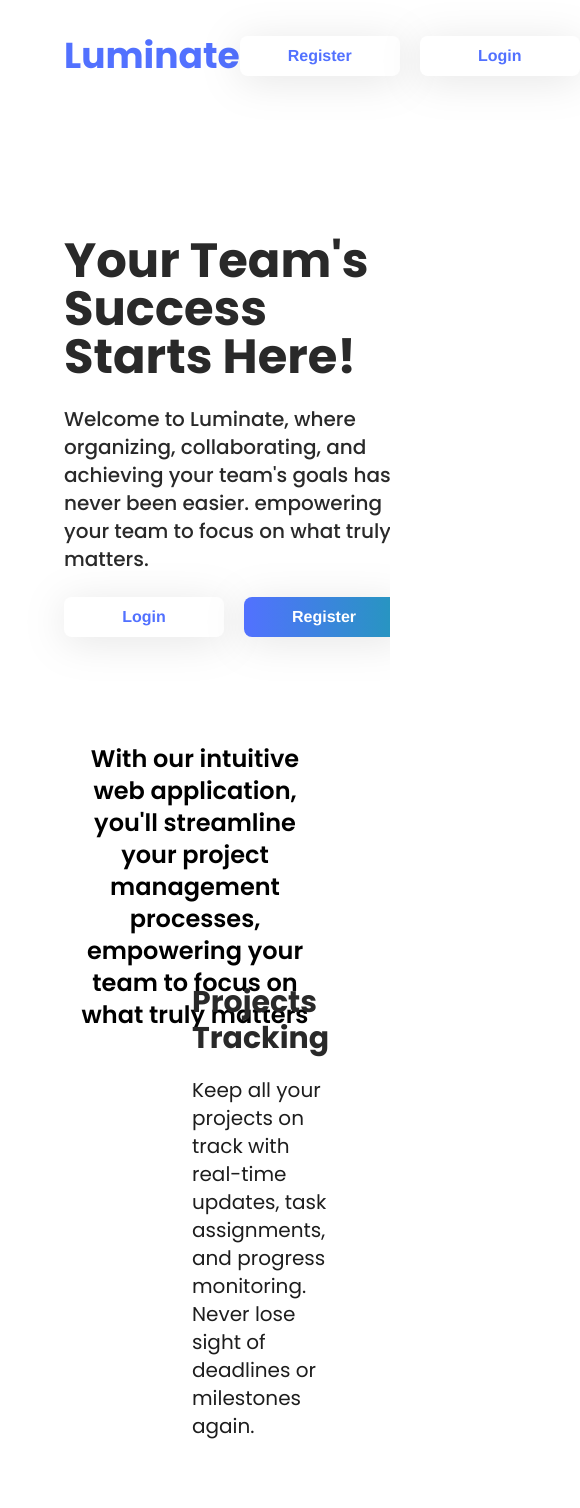
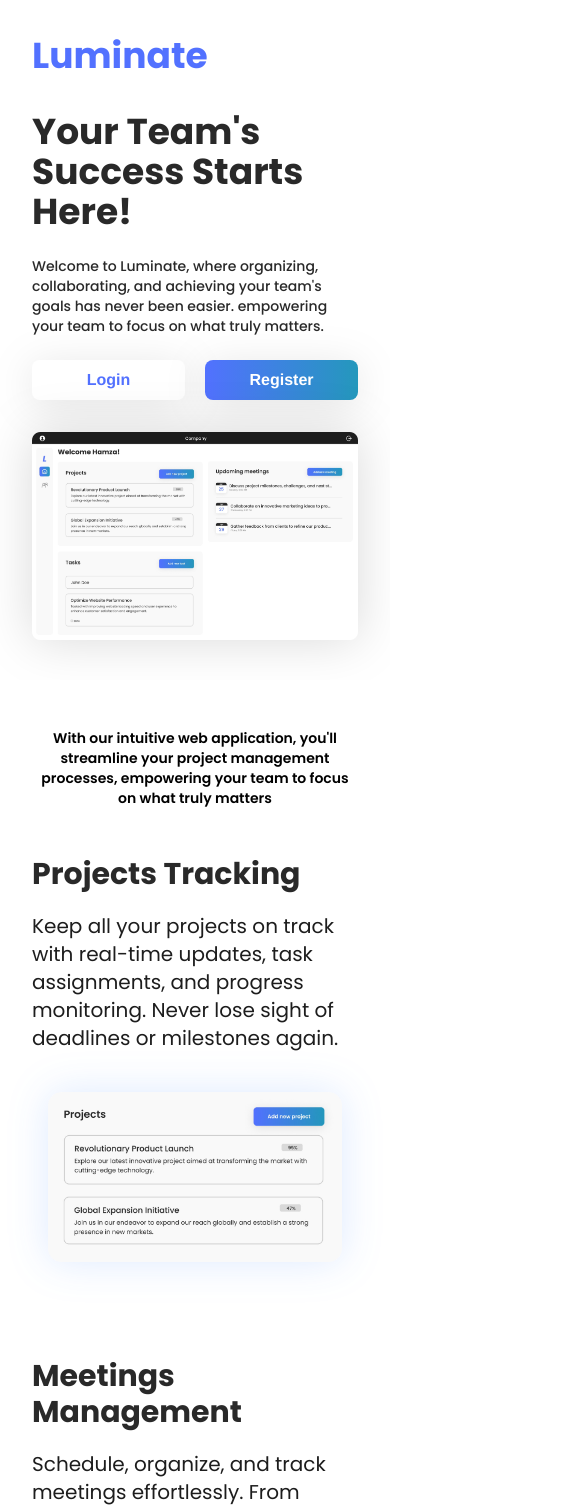
Before and after one commit to HamzaEsadik/Luminate_Frontend, a Vue app: page / in a window 390 px wide. Shown: the top 1508 px of the page, 580 px wide, since content can reach past the window. Built offline with nearby package versions, Linux system fonts and the light colour scheme.

Commit message:
edit package.json

```diff
--- a/package.json
+++ b/package.json
@@ -4,7 +4,8 @@
   "private": true,
   "scripts": {
     "serve": "vue-cli-service serve",
-    "build": "vue-cli-service build"
+    "build": "vue-cli-service build",
+    "start": "serve -s dist"
   },
   "dependencies": {
     "autoprefixer": "^10",
--- a/src/components/AddMember.vue
+++ b/src/components/AddMember.vue
@@ -32,7 +32,7 @@
       const headers = {
         'Authorization': 'Bearer ' + localStorage.getItem("token"),
       };
-      axios.post('http://127.0.0.1:8000/api/invitations',this.member, {
+      axios.post(`${process.env.VUE_APP_API_BASE_URL}/invitations`,this.member, {
         headers: headers,
       })
         .then(response => {
--- a/src/components/CreateMeeting.vue
+++ b/src/components/CreateMeeting.vue
@@ -32,7 +32,7 @@
       const headers = {
         'Authorization': 'Bearer ' + localStorage.getItem("token"),
       };
-      axios.post('http://127.0.0.1:8000/api/meetings',this.meeting, {
+      axios.post(`${process.env.VUE_APP_API_BASE_URL}/meetings`,this.meeting, {
         headers: headers,
       })
         .then(response => {
--- a/src/components/CreateProject.vue
+++ b/src/components/CreateProject.vue
@@ -33,7 +33,7 @@
       const headers = {
         'Authorization': 'Bearer ' + localStorage.getItem("token"),
       };
-      axios.post('http://127.0.0.1:8000/api/projects',this.project, {
+      axios.post(`${process.env.VUE_APP_API_BASE_URL}/projects`,this.project, {
         headers: headers,
       })
         .then(response => {
--- a/src/components/CreateTask.vue
+++ b/src/components/CreateTask.vue
@@ -43,7 +43,7 @@
       const headers = {
         'Authorization': 'Bearer ' + localStorage.getItem("token"),
       };
-      axios.post('http://127.0.0.1:8000/api/tasks',this.task, {
+      axios.post(`${process.env.VUE_APP_API_BASE_URL}/tasks`,this.task, {
         headers: headers,
       })
         .then(response => {
--- a/src/components/HomePage.vue
+++ b/src/components/HomePage.vue
@@ -185,7 +185,7 @@
       const headers = {
         'Authorization': 'Bearer ' + localStorage.getItem("token"),
       };
-      axios.put('http://127.0.0.1:8000/api/accept',{}, {
+      axios.put(`${process.env.VUE_APP_API_BASE_URL}/accept`,{}, {
         headers: headers
       })
         .then(response => {
--- a/src/components/TeamPage.vue
+++ b/src/components/TeamPage.vue
@@ -33,7 +33,7 @@
       const headers = {
         'Authorization': 'Bearer ' + localStorage.getItem("token"),
       };
-      axios.put('http://127.0.0.1:8000/api/firing?user_id=' + id,{}, {
+      axios.put(`${process.env.VUE_APP_API_BASE_URL}/firing?user_id=` + id,{}, {
         headers: headers,
       })
         .then(response => {
--- a/src/views/LandingPage.vue
+++ b/src/views/LandingPage.vue
@@ -1,38 +1,41 @@
 <template>
-  <header class="h-28 w-full px-16 flex flex-row justify-between items-center">
+  <header class="h-28 w-full px-8 md:px-16 flex flex-row justify-between items-center">
     <h1 class="logo cursor-pointer">Luminate</h1>
-    <div class="flex flex-row gap-5">
+    <div class="hidden md:flex flex-row gap-5">
       <a href="/register" class="bg-white h-10 w-40 flex items-center justify-center hover:bg-secondary-dark hover:text-white cursor-pointer active:scale-95 rounded-lg text-primary text-base font-bold drop-shadow-button2">Register</a>
       <a href="/login" class="bg-white h-10 w-40 flex items-center justify-center hover:bg-secondary-dark hover:text-white cursor-pointer active:scale-95 rounded-lg text-primary text-base font-bold drop-shadow-button2">Login</a>
     </div>
   </header>
-  <section class="w-full h-[650px] px-16 flex flex-row gap-20 overflow-x-hidden">
+  <section class="w-full h-full md:h-[650px] px-8 md:px-16 flex flex-col md:flex-row gap-8 md:gap-20 overflow-x-hidden">
     <div class="h-full flex-1 flex flex-col gap-6 justify-center">
-      <h1 class="text-5xl">Your Team's Success Starts Here!</h1>
-      <h4>Welcome to Luminate, where organizing, collaborating, and achieving your team's goals has never been easier. empowering your team to focus on what truly matters.</h4>
+      <h1 class="text-md sm:text-5xl">Your Team's Success Starts Here!</h1>
+      <h4 class="text-sm md:text-xl">Welcome to Luminate, where organizing, collaborating, and achieving your team's goals has never been easier. empowering your team to focus on what truly matters.</h4>
       <div class="flex flex-row gap-5">
         <a href="/login" class="bg-white h-10 w-40 flex items-center justify-center hover:bg-secondary-dark hover:text-white cursor-pointer active:scale-95 rounded-lg text-primary text-base font-bold drop-shadow-button2">Login</a>
         <button class="bg-white h-10 w-40 flex items-center justify-center hover:bg-secondary-dark hover:text-white cursor-pointer active:scale-95 rounded-lg text-base font-bold drop-shadow-button2" @click="$router.push({ name: 'register'})">Register</button>
       </div>
     </div>
-    <div class="h-full flex-1 flex flex-col justify-center">
-      <img src="../assets/images/hero.png" alt="hero image" class="scale-[1.3] origin-left translate-x-24 drop-shadow-img">
+    <div class="h-full flex-1 flex flex-col justify-center mb-10">
+      <img src="../assets/images/hero.png" alt="hero image" class="md:scale-[1.3] origin-left md:translate-x-24 drop-shadow-img">
     </div>
   </section>
-  <section class="w-full h-[250px] px-16 flex flex-col justify-center">
-    <h3 class="text-black text-center font-semibold">With our intuitive web application, you'll streamline your project management processes, empowering your team to focus on what truly matters</h3>
+  <section class="w-full h-full px-8 md:px-16 flex flex-col justify-center py-12">
+    <h3 class="text-sm md:text-lg text-black text-center font-semibold">With our intuitive web application, you'll streamline your project management processes, empowering your team to focus on what truly matters</h3>
   </section>
-  <section class="w-full h-[1500px] px-16 flex flex-col gap-20">
-    <div class="w-full h-[400px] flex flex-row gap-24">
-      <div class="flex-1 h-full flex flex-col justify-center p-4">
+  <section class="w-full h-full px-8 md:px-16 flex flex-col gap-20">
+    <div class="w-full h-full md:h-[400px] flex flex-col md:flex-row gap-6 md:gap-24">
+      <div class="hidden flex-1 h-full md:flex flex-col justify-center p-4">
         <img src="../assets/images/projects.png" alt="" class="drop-shadow-img2">
       </div>
       <div class="flex-1 h-full flex flex-col justify-center gap-5">
         <h2>Projects Tracking</h2>
         <h3 class="text-secondary-dark text-xl font-normal">Keep all your projects on track with real-time updates, task assignments, and progress monitoring. Never lose sight of deadlines or milestones again.</h3>
       </div>
+      <div class="md:hidden flex-1 h-full flex flex-col justify-center p-4">
+        <img src="../assets/images/projects.png" alt="" class="drop-shadow-img2">
+      </div>
     </div>
-    <div class="w-full h-[400px] flex flex-row gap-24">
+    <div class="w-full h-full md:h-[400px] flex flex-col md:flex-row gap-6 md:gap-24">
       <div class="flex-1 h-full flex flex-col justify-center gap-5">
         <h2>Meetings Management</h2>
         <h3 class="text-secondary-dark text-xl font-normal">Schedule, organize, and track meetings effortlessly. From setting agendas to assigning action items, our platform ensures every meeting is productive and purposeful.</h3>
@@ -41,22 +44,24 @@
         <img src="../assets/images/meetings.png" alt="" class="drop-shadow-img2">
       </div>
     </div>
-    <div class="w-full h-[400px] flex flex-row gap-24">
-      <div class="flex-1 h-full flex flex-col justify-center p-4">
+    <div class="w-full h-full md:h-[400px] flex flex-col md:flex-row gap-6 md:gap-24">
+      <div class="hidden flex-1 h-full md:flex flex-col justify-center p-4">
         <img src="../assets/images/tasks.png" alt="" class="drop-shadow-img2">
       </div>
       <div class="flex-1 h-full flex flex-col justify-center gap-5">
         <h2>Tasks Management</h2>
         <h3 class="text-secondary-dark text-xl font-normal">Break down projects into manageable tasks, assign responsibilities, and track progress seamlessly. Our task management tools simplify collaboration and boost productivity.</h3>
       </div>
+      <div class="md:hidden flex-1 h-full flex flex-col justify-center p-4">
+        <img src="../assets/images/tasks.png" alt="" class="drop-shadow-img2">
+      </div>
     </div>
   </section>
-
-  <section class="w-full h-[300px] px-16 flex flex-col justify-center items-center gap-5">
+  <section class="w-full h-full md:h-[300px] px-8 md:px-16 py-12 flex flex-col justify-center items-center gap-5">
     <h2>Why Choose Us:</h2>
     <h3 class="text-secondary-dark text-center text-xl font-medium">Our platform offers a user-friendly interface designed for effortless adoption, scalability to accommodate teams of any size, seamless customization to align with your unique workflow, and unwavering reliability supported by a dedicated team. Whether you're a small startup or a large enterprise, our system grows with you, ensuring a smooth experience every step of the way.</h3>
   </section>
-  <footer class="h-24 w-full px-16 flex flex-row justify-between items-center bg-slate-200">
+  <footer class="h-24 w-full px-8 md:px-16 flex flex-row justify-between items-center bg-slate-200">
     <h1 class="logo cursor-pointer">Luminate</h1>
     <div class="flex flex-row gap-5">
       <a class="h-10 flex items-center justify-center hover:text-black cursor-pointer active:scale-95 rounded-lg text-primary text-base font-bold drop-shadow-button2">Register</a>
--- a/src/views/LoginView.vue
+++ b/src/views/LoginView.vue
@@ -30,8 +30,8 @@
   },
   methods: {
     login() {
-      axios.get('http://127.0.0.1:8000/sanctum/csrf-cookie').then(response => {
-        axios.post('http://127.0.0.1:8000/api/login', this.user)
+      axios.get(`${process.env.VUE_APP_API_URL}/sanctum/csrf-cookie`).then(response => {
+        axios.post(`${process.env.VUE_APP_API_BASE_URL}/login`, this.user)
         .then(response => {
           localStorage.setItem("token", response.data.token);
           //store.state.token = response.data.token;
--- a/src/views/RegisterView.vue
+++ b/src/views/RegisterView.vue
@@ -55,8 +55,8 @@
   },
   methods: {
     register() {
-      axios.get('http://127.0.0.1:8000/sanctum/csrf-cookie').then(response => {
-        axios.post('http://127.0.0.1:8000/api/register', this.user)
+      axios.get(`${process.env.VUE_APP_API_URL}/sanctum/csrf-cookie`).then(response => {
+        axios.post(`${process.env.VUE_APP_API_BASE_URL}/register`, this.user)
         .then(response => {
           localStorage.setItem("token", response.data.token);
           this.$router.push({ name: 'dashboard' });
```
Also changed, not shown: 1 other file (tests, documents, lock files or other folders).
